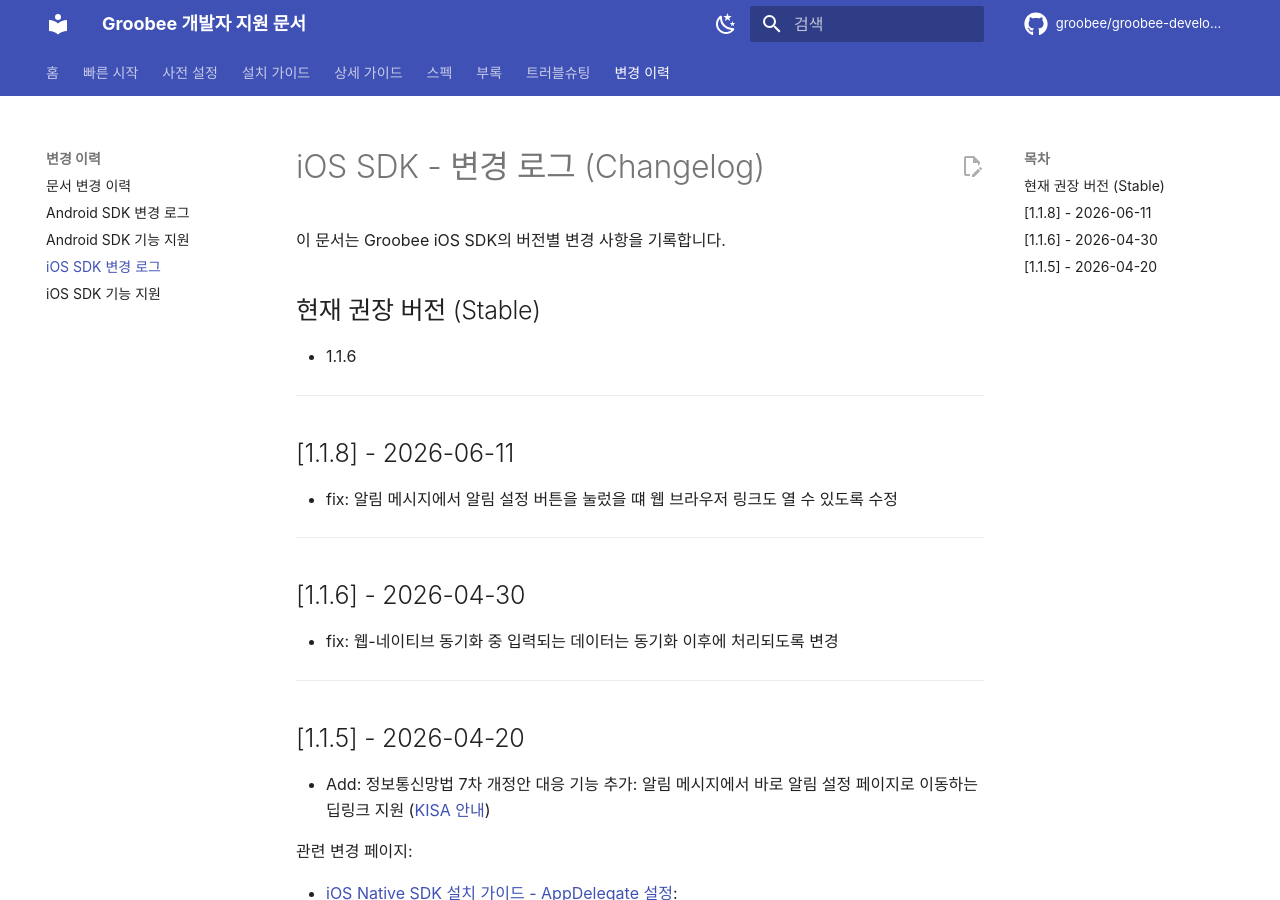
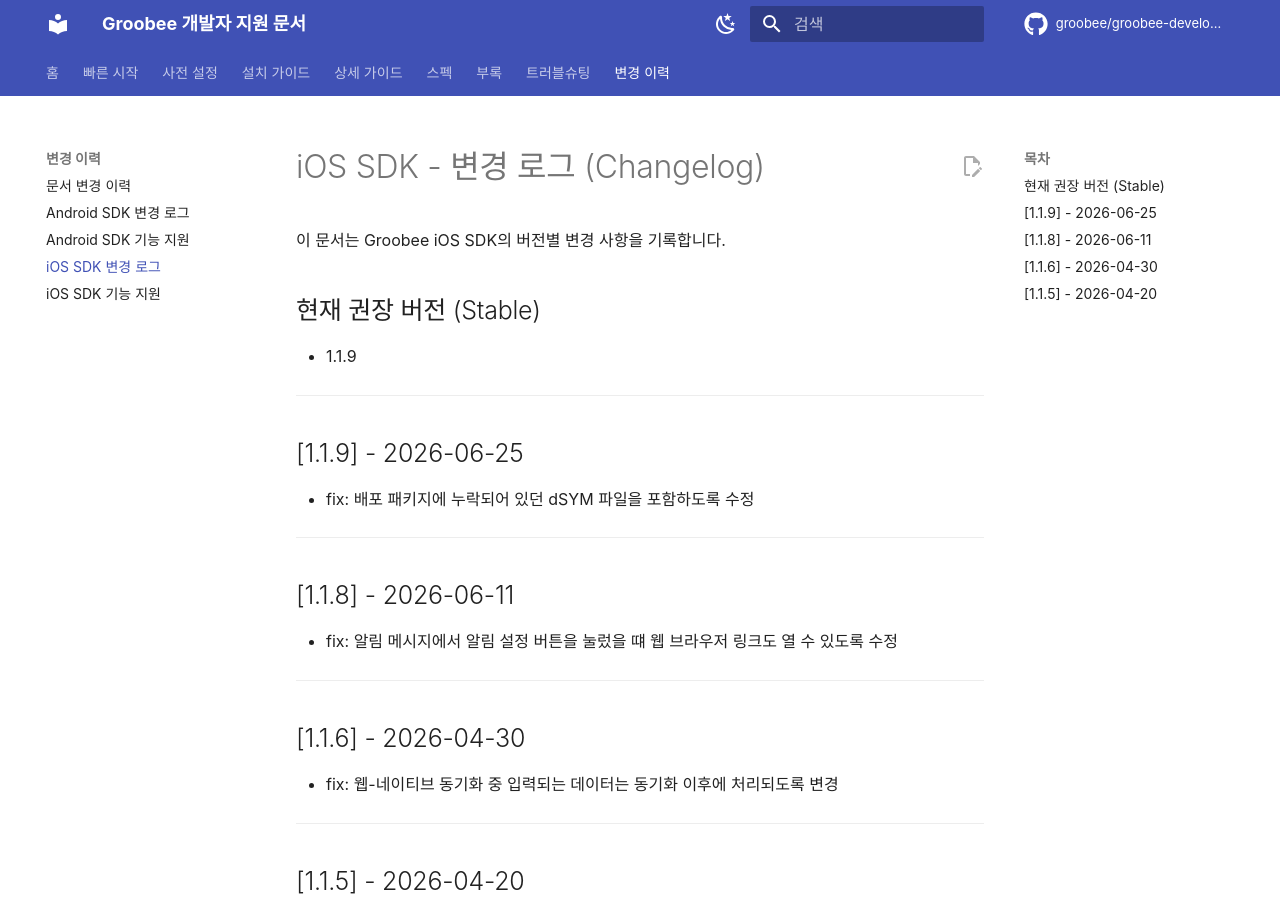
Before and after one commit to groobee/groobee-developer-support, an MkDocs documentation site: the page built from docs/changelog/sdk-ios-changelog.md, in a window 1280 px wide and 900 px high. Built offline with MkDocs 1.6.1 and Material for MkDocs 9.7.7, drawn with Linux system fonts in a browser that asks for light colours; some web fonts are replaced; comment, search, counter and statistics services are not loaded.

Commit message:
patch: sdk 버전업 내역 추가

```diff
--- a/docs/changelog/sdk-ios-changelog.md
+++ b/docs/changelog/sdk-ios-changelog.md
@@ -4,7 +4,12 @@
 
 ## 현재 권장 버전 (Stable)
 
-- 1.1.6
+- 1.1.9
+
+---
+
+## [1.1.9] - 2026-06-25
+* fix: 배포 패키지에 누락되어 있던 dSYM 파일을 포함하도록 수정
 
 ---
 
```
Also changed, not shown: README.md (+1 -1 lines), docs/index.md (+1 -1 lines).
